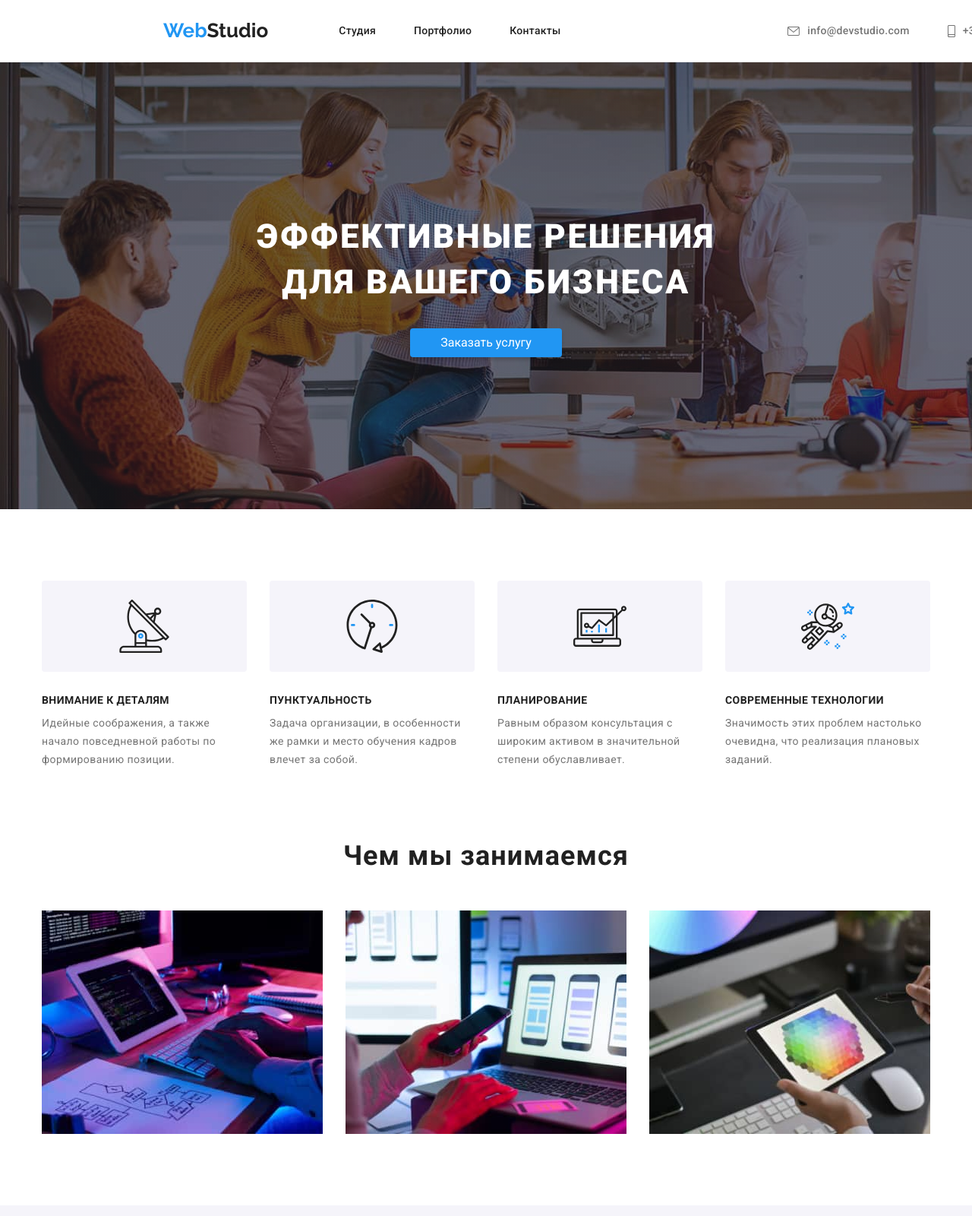
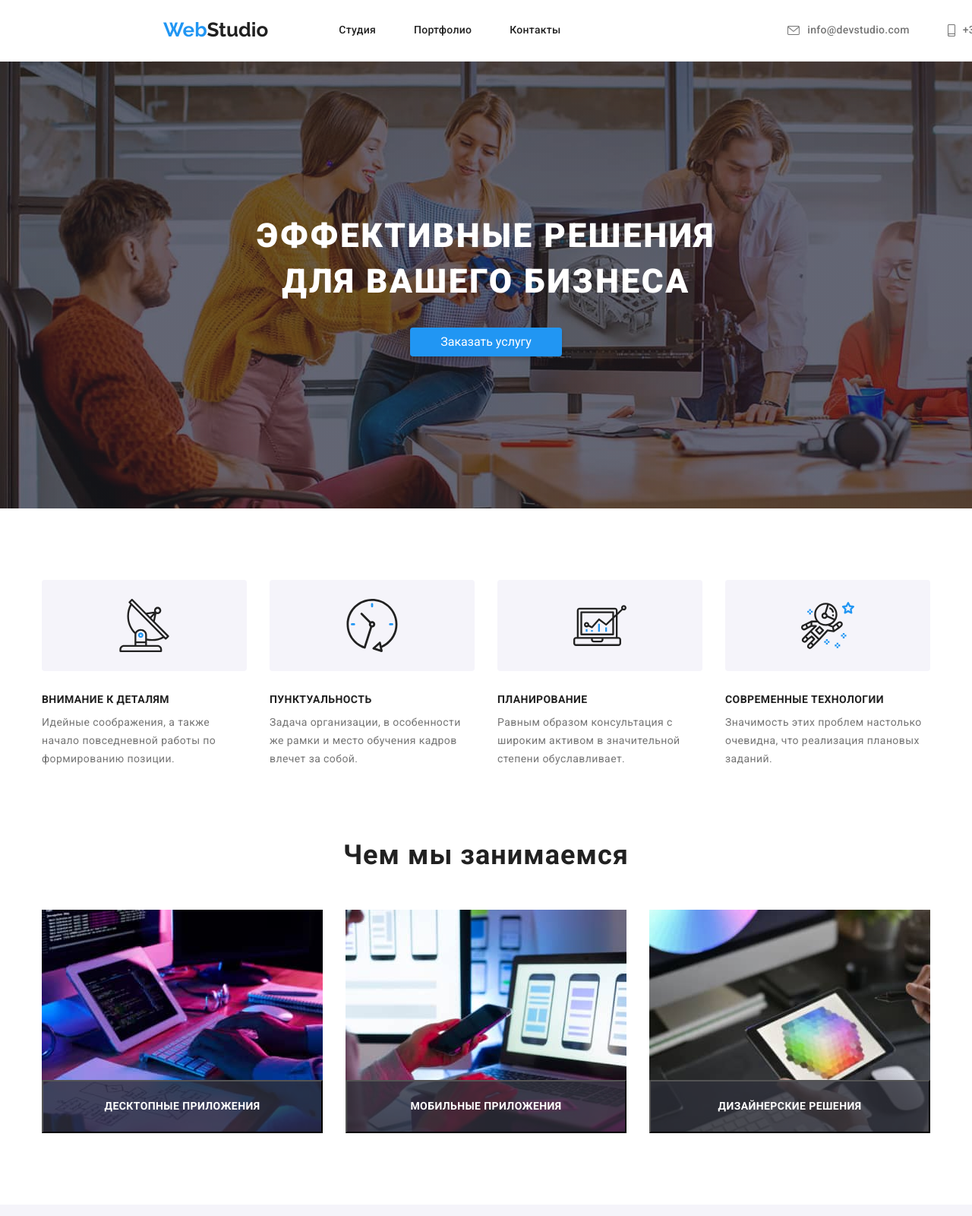
Before and after one commit to dimaparfenyk/goit-markup-hw-05, a plain HTML site: page index.html in a window 1280 px wide. Shown: the top 1600 px of the page at 76% size. Drawn offline with nearby package versions, Linux system fonts and the light colour scheme.

Commit message:
сделал студию

```diff
--- a/css/styles.css
+++ b/css/styles.css
@@ -65,7 +65,7 @@ a {
   display: flex;
   flex-direction: row;
   align-items: center;
-  padding: 25px 15px;
+  /* padding: 25px 15px; */
   border-bottom: 1px solid #ececec;
 }
 .nav-item + .nav-item {
@@ -77,11 +77,33 @@ a {
   margin-left: 93px;
 }
 .nav-link {
+  display: inline-block;
+  position: relative;
   font-weight: 500;
   font-size: 14px;
   line-height: 1.14;
   letter-spacing: 0.02em;
   color: var(--primary-title-color);
+  padding-top: 32px;
+  padding-bottom: 32px;
+}
+.nav-link::after {
+  content: '';
+  position: absolute;
+  display: inline-block;
+  width: 100%;
+  height: 4px;
+  left: 0;
+  bottom: 0;
+  background-color: rgba(33, 150, 243, 1);
+  border-radius: 2px;
+  transform: scaleX(0);
+  transition: transform 250ms cubic-bezier(0.4, 0, 0.2, 1);
+}
+.nav-link:hover::after,
+.nav-link:focus::after {
+  transform: scaleX(1);
+  /* background-color: rgba(33, 150, 243, 1); */
 }
 .nav-link:hover,
 .nav-link:focus {
@@ -223,6 +245,29 @@ a {
 }
 .production-list {
   display: flex;
+}
+.production-item {
+  position: relative;
+}
+.product-card-btn {
+  display: block;
+  text-align: center;
+  justify-content: center;
+
+  position: absolute;
+  left: 0;
+  bottom: 0;
+  width: 100%;
+  height: 70px;
+  font-weight: bold;
+  font-size: 14px;
+  line-height: 1.14;
+  letter-spacing: 0.03em;
+  text-transform: uppercase;
+
+  color: #ffffff;
+
+  background-color: rgba(47, 48, 58, 0.8);
 }
 /* оформление team-section */
 .team-section {
--- a/index.html
+++ b/index.html
@@ -110,13 +110,22 @@
                 <div class="production-container container">
                     <ul class="production-list list">
                         <li class="production-item">
+
                             <img src="./images/img.1.jpg" alt="Изображение компьютера" width="370">
+                                <button class="product-card-btn">Десктопные приложения</button>
+
                         </li>
                         <li class="production-item">
+
                             <img src="./images/img.2.jpg" alt="Изображение ноутбука" width="370">
+                                <button class="product-card-btn">Мобильные приложения</button>
+
                         </li>
                         <li class="production-item">
+
                             <img src="./images/img.3.jpg" alt="Изображение планшета" width="370">
+                                <button class="product-card-btn">Дизайнерские решения</button>
+
                         </li>
                     </ul>
                 </div>
```
